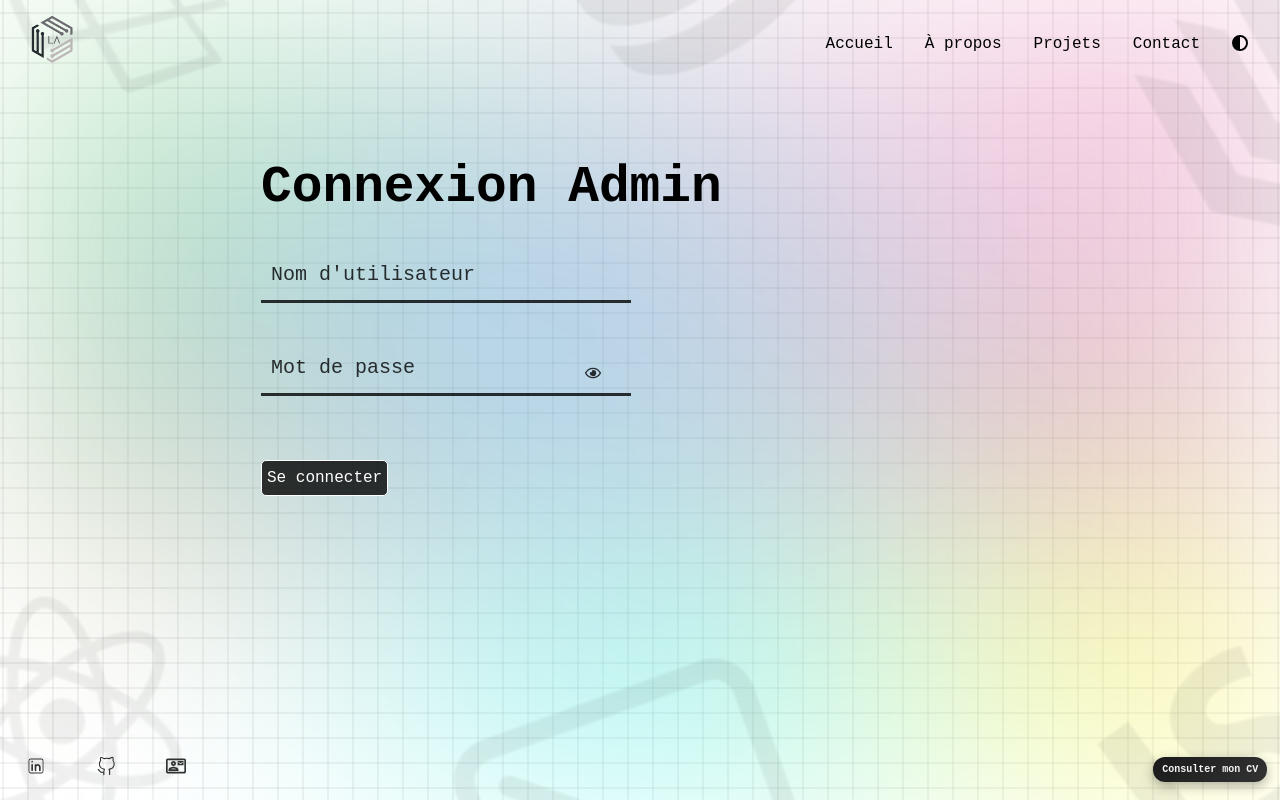
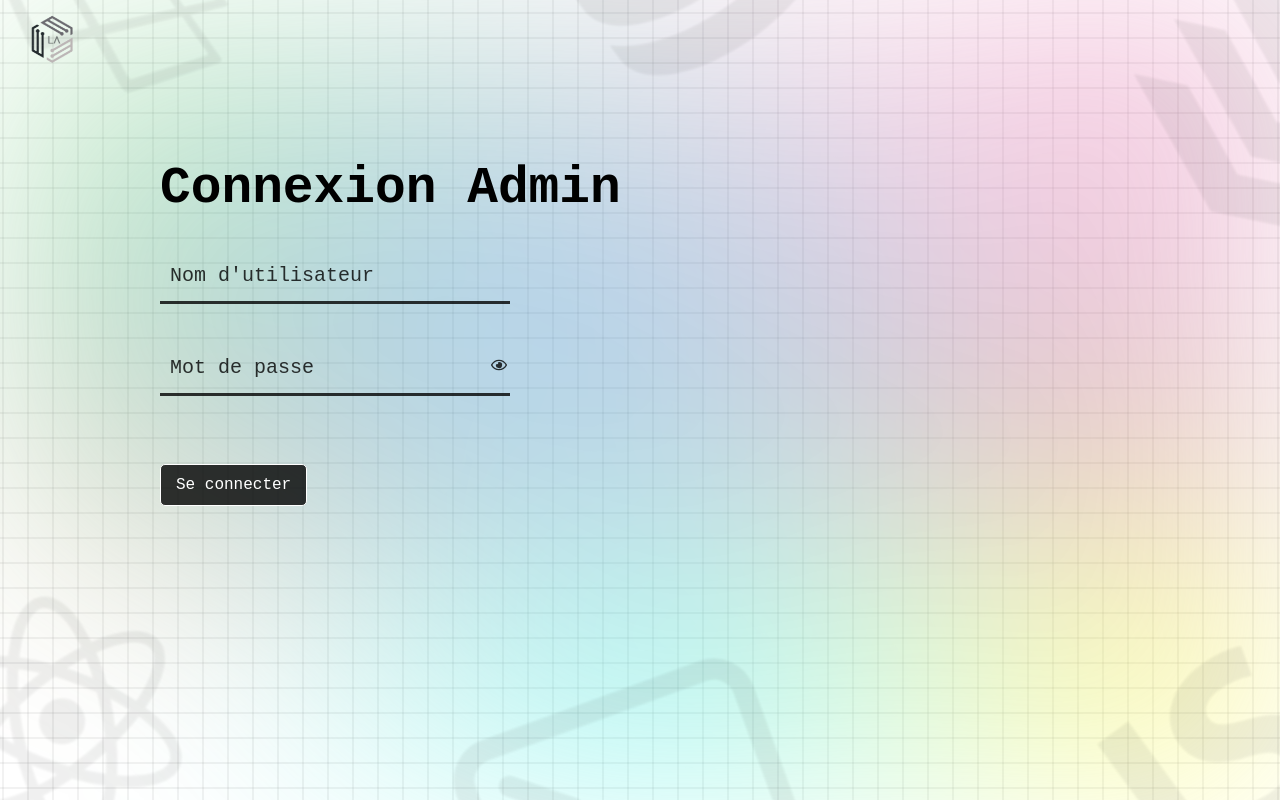
Before and after one commit to Laspales/Site_web, a React (Vite) app in the folder front/: page /admin in a window 1280 px wide. Built offline with nearby package versions, Linux system fonts and the light colour scheme.

Commit message:
respo admin

```diff
--- a/front/src/Components/AdminMessage-Style.css
+++ b/front/src/Components/AdminMessage-Style.css
@@ -1,28 +1,70 @@
 .Admin-Messages {
-    position: absolute;
-    top: 15%;
-    left: 20%;
-    padding: 5px;
+    position: relative;
+    top: 10vh;
+    margin: 2% auto;
+    padding: 20px;
+    max-width: 1000px;
+    width: 95%;
+    box-sizing: border-box;
 }
 
-.Admin-Messages form input, .Admin-Messages form #mdp{
-    width: 95.5%;
+/* Connexion admin */
+.Admin-Messages form input,
+.Admin-Messages form #mdp {
+    width: 100%;
     padding: 10px;
+    margin-bottom: 15px;
     color: rgba(0, 0, 0, 0.8);
     border-bottom: 3px solid rgba(0, 0, 0, 0.8);
     background: none;
+    box-sizing: border-box;
 }
+
+.eye-icon {
+    position: relative;
+    right: 2%;
+    cursor: pointer;
+    color: rgba(0, 0, 0, 0.8);
+}
+
+.error {
+    color: rgba(255, 55, 39, 1);
+    font-weight: bold;
+    background-color: rgba(255, 229, 229, 1);
+    padding: 10px;
+    border: 1px solid rgba(255, 55, 39, 1);
+    border-radius: 5px;
+    text-align: center;
+    margin-top: 10px;
+}
+
+/* Header buttons à gauche, fixe */
+.Admin-Messages .header-buttons {
+    position: fixed;
+    left: 5%;
+    display: flex;
+    flex-direction: column;
+    align-items: first baseline;
+    gap: 10px;
+    z-index: 10;
+    width: 250px;
+}
+
 .Admin-Messages form button {
     all: unset;
     cursor: pointer;
-    padding: 5px;
     text-align: center;
     border: 1px solid;
     border-radius: 5px;
+    padding: 8px 15px;
+    margin: 5px 0;
     background-color: rgba(0, 0, 0, 0.8);
     color: white;
+    transition: 0.3s;
 }
-.Admin-Messages #deco, .Admin-Messages #load {
+
+.Admin-Messages #deco,
+.Admin-Messages #load {
     all: unset;
     cursor: pointer;
     text-align: center;
@@ -34,46 +76,77 @@
     background-color: rgba(0, 0, 0, 0.8);
     color: white;
 }
-.Admin-Messages form button:hover, .Admin-Messages #deco:hover, .Admin-Messages #load:hover {
+
+.Admin-Messages form button:hover,
+.Admin-Messages #deco:hover,
+.Admin-Messages #load:hover {
     background-color: white;
     color: rgba(0, 0, 0, 0.8);
 }
 
-.Admin-Messages table{
+/* Table container à droite, scroll horizontal si nécessaire */
+.Admin-Messages .table-container {
+    margin-left: 250px;
+    overflow-x: auto;
+    width: 95%;
+    max-width: calc(100% - 30px);
+}
+
+/* Table scrollable */
+.Admin-Messages table {
     width: 100%;
-    max-width: 950px;
+    min-width: 700px;
     border: 1px solid;
     border-collapse: collapse;
-    margin-top: 10px;
-    padding: 10px;
-}
-.Admin-Messages table tr td, .Admin-Messages table tr th{
-    border: 1px solid;
-    padding: 15px;
-}
-.password-container {
-    position: relative;
-    display: flex;
-    align-items: center;
 }
 
-.password-container input {
-    flex: 1;
-    padding-right: 30px;
+.Admin-Messages table th,
+.Admin-Messages table td {
+    border: 1px solid;
+    padding: 10px;
+    word-wrap: break-word;
 }
 
-.eye-icon {
-    position: relative;
-    right: 10%;
-    cursor: pointer;
-    color: rgba(0, 0, 0, 0.8);
+/* Media queries pour mobile */
+
+
+/* Pour petits écrans (smartphones en mode paysage ou portrait) */
+@media (max-width: 1070px) {
+    .Admin-Messages {
+        top: 5vh;
+        padding: 10px;
+    }
+
+    /* Les boutons passent en haut en ligne */
+    .Admin-Messages .header-buttons {
+        position: relative;
+        left: 0;
+        width: 100%;
+        flex-direction: column;
+        justify-content: center;
+        margin-bottom: 15px;
+    }
+
+    /* La table occupe toute la largeur */
+    .Admin-Messages .table-container {
+        margin-left: 0;
+        width: 50%;
+        max-width: 100%;
+    }
+
+    .Admin-Messages table {
+        min-width: 500px;
+        font-size: clamp(12px, 1.5vw, 14px);
+    }
+
+    .Admin-Messages table th,
+    .Admin-Messages table td {
+        padding: 8px;
+    }
+
+    .eye-icon {
+       position: relative !important;
+       top: -10% !important;
+       right: 5% !important;
+    }
 }
-.error {
-    color: rgba(255, 55, 39, 1);
-    font-weight: bold;
-    background-color: rgba(255, 229, 229, 1);
-    padding: 10px;
-    border: 1px solid rgba(255, 55, 39, 1);
-    border-radius: 5px;
-    text-align: center;
-}
--- a/front/src/Components/AdminMessage.jsx
+++ b/front/src/Components/AdminMessage.jsx
@@ -1,6 +1,7 @@
 import React, { useState, useEffect } from "react";
 import axios from "axios";
 import "./AdminMessage-Style.css";
+import { motion } from "framer-motion";
 import { FaRegEye, FaRegEyeSlash } from "react-icons/fa";
 
 function AdminMessages() {
@@ -86,17 +87,49 @@ function AdminMessages() {
                             </span>
                         </div>
                         <br /><br />
-                        <button type="submit">Se connecter</button>
+
+                            <motion.button
+                                whileHover={{ scale: 1.05 }}
+                                transition={{ type: "spring", stiffness: 300 }}
+                                type="submit"
+                            >
+                                   Se connecter
+                            </motion.button>
+
+
+
                     </form>
                     {loginError && <p className="error">{loginError}</p>}
                 </div>
             ) : (
-                <div>
+                <div className="Messages-section">
+                    <div className="header-buttons">
                         <h1>Messages reçus</h1>
                         {error && <p className="error">{error}</p>}
-                    <button onClick={() => fetchMessages(token)} id="load">Recharger les messages</button>
-                    <button onClick={handleLogout} id="deco">Déconnexion</button>
+
+                            <motion.button
+                                whileHover={{ scale: 1.05 }}
+                                transition={{ type: "spring", stiffness: 300 }}
+                                onClick={() => fetchMessages(token)}
+                                id="load"
+                            >
+
+                                Recharger les messages
+                            </motion.button>
+
+
+                            <motion.button
+                                whileHover={{ scale: 1.05 }}
+                                transition={{ type: "spring", stiffness: 300 }}
+                                onClick={handleLogout}
+                                id="deco"
+                            >
+                                Déconnexion
+                            </motion.button>
+
+                    </div>
                     <br /><br />
+                    <div className="table-container">
                         {messages.length > 0 ? (
                             <table>
                                 <thead>
@@ -121,7 +154,7 @@ function AdminMessages() {
                         ) : (
                             <p>Aucun message enregistré.</p>
                         )}
-
+                    </div>
                 </div>
             )}
         </div>
--- a/front/src/Components/Footer.jsx
+++ b/front/src/Components/Footer.jsx
@@ -3,20 +3,38 @@ import { Link, useLocation } from "react-router-dom";
 import { CiLinkedin } from "react-icons/ci";
 import { VscGithubAlt } from "react-icons/vsc";
 import { MdOutlineContactMail } from "react-icons/md";
-import { CiFaceSmile } from "react-icons/ci";
 import { TbFileCv } from "react-icons/tb";
 import { motion } from "framer-motion";
-import './Footer-Style.css'
+import './Footer-Style.css';
+
 function Footer() {
+    const location = useLocation();
+    const isAdminPage = location.pathname === "/admin";
+
+    if (isAdminPage) return null;
+
     return (
         <div className="App-Footer">
             <footer>
                 <ul>
-                    <li><a href="https://www.linkedin.com/in/badouel-epalla-ndjalla-9a5555254/" target="blank"><CiLinkedin /></a></li>
-                    <li><a href="https://github.com/Laspales" target="blank"><VscGithubAlt /></a></li>
-                    <li><Link to="/contact"><MdOutlineContactMail /></Link></li>
-                    <li className="fcv"> <a href="/pdf/CV_Badouel_Epalla_DFE.pdf" target="_blank" rel="noopener noreferrer"><TbFileCv />
-                    </a></li>
+                    <li>
+                        <a href="https://www.linkedin.com/in/badouel-epalla-ndjalla-9a5555254/" target="_blank" rel="noopener noreferrer">
+                            <CiLinkedin />
+                        </a>
+                    </li>
+                    <li>
+                        <a href="https://github.com/Laspales" target="_blank" rel="noopener noreferrer">
+                            <VscGithubAlt />
+                        </a>
+                    </li>
+                    <li>
+                        <Link to="/contact"><MdOutlineContactMail /></Link>
+                    </li>
+                    <li className="fcv">
+                        <a href="/pdf/CV_Badouel_Epalla_DFE.pdf" target="_blank" rel="noopener noreferrer">
+                            <TbFileCv />
+                        </a>
+                    </li>
                     <li id="cv">
                         <motion.li
                             initial={{ scale: 1 }}
@@ -30,14 +48,10 @@ function Footer() {
                                 rel="noopener noreferrer"
                                 className="cv-button"
                             >
-
                                 <span>Consulter mon CV</span>
                             </a>
                         </motion.li>
-
-
                     </li>
-
                 </ul>
             </footer>
         </div>
--- a/front/src/Components/Header.jsx
+++ b/front/src/Components/Header.jsx
@@ -29,6 +29,9 @@ function Header({ toggleTheme }) {
         }
     }, [menuOpen, pulsePlayed]);
 
+    // Si on est sur la page admin, ne montrer que le logo
+    const isAdminPage = location.pathname === "/admin";
+
     return (
         <header className="App-header">
             <nav className="navbar">
@@ -41,8 +44,11 @@ function Header({ toggleTheme }) {
                             height="80px"
                         />
                     </Link>
+
                 </div>
 
+                {!isAdminPage && (
+                    <>
                         {/* Bouton menu */}
                         <div
                             className={`menu-toggle ${menuOpen ? "open" : ""}`}
@@ -72,8 +78,6 @@ function Header({ toggleTheme }) {
                             >
                                 {menuOpen ? <IoCloseOutline size={30} /> : <CiMenuBurger size={30} />}
                             </motion.div>
-
-
                         </div>
 
                         {/* Navigation */}
@@ -104,6 +108,8 @@ function Header({ toggleTheme }) {
                                 </li>
                             </ul>
                         </div>
+                    </>
+                )}
             </nav>
         </header>
     );
```
Lines whose indentation alone changed are shown as unchanged.
